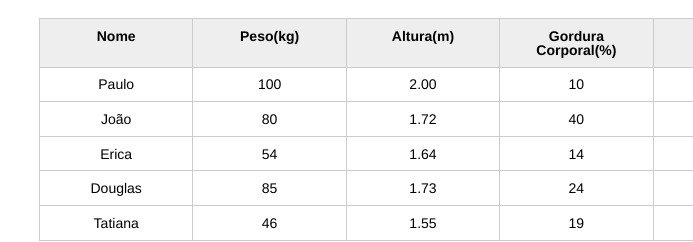
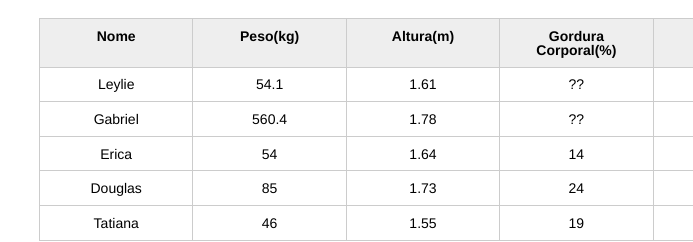
Before and after one commit to GabrielSilvaAraujo/ProjetosIniciais, a plain HTML site: page CursoJavaScript/introducao-javascript/index.html in a window 1280 px wide. Shown: the part 123-365 px from the top of the page, 217-910 px from the left. Drawn offline with Linux system fonts and the light colour scheme; a script that the page names is missing.

```diff
--- a/CursoJavaScript/introducao-javascript/index.html
+++ b/CursoJavaScript/introducao-javascript/index.html
@@ -31,19 +31,19 @@
 					</thead>
 					<tbody id="tabela-pacientes">
 						<tr class="paciente" id="primeiro-paciente">
-							<td class="info-nome">Paulo</td>
-							<td class="info-peso">100</td>
-							<td class="info-altura">2.00</td>
-							<td class="info-gordura">10</td>
-							<td class="info-imc">0</td>
+							<td class="info-nome">Leylie</td>
+							<td class="info-peso">54.1</td>
+							<td class="info-altura">1.61</td>
+							<td class="info-gordura">??</td>
+							<td class="info-imc" id="imcTexto">0</td>
 						</tr>
 
 						<tr class="paciente" id="segundo-paciente">
-							<td class="info-nome">João</td>
-							<td class="info-peso">80</td>
-							<td class="info-altura">1.72</td>
-							<td class="info-gordura">40</td>
-							<td class="info-imc">0</td>
+							<td class="info-nome">Gabriel</td>
+							<td class="info-peso">560.4</td>
+							<td class="info-altura">1.78</td>
+							<td class="info-gordura">??</td>
+							<td class="info-imc" id="imcTexto">0</td>
 						</tr>
 
 						<tr class="paciente" id="terceiro-paciente">
@@ -51,7 +51,7 @@
 							<td class="info-peso">54</td>
 							<td class="info-altura">1.64</td>
 							<td class="info-gordura">14</td>
-							<td class="info-imc">0</td>
+							<td class="info-imc" id="imcTexto">0</td>
 						</tr>
 
 						<tr class="paciente" id="quarto-paciente">
@@ -59,14 +59,14 @@
 							<td class="info-peso">85</td>
 							<td class="info-altura">1.73</td>
 							<td class="info-gordura">24</td>
-							<td class="info-imc">0</td>
+							<td class="info-imc" id="imcTexto">0</td>
 						</tr>
 						<tr class="paciente" id="quinto-paciente" >
 							<td class="info-nome">Tatiana</td>
 							<td class="info-peso">46</td>
 							<td class="info-altura">1.55</td>
 							<td class="info-gordura">19</td>
-							<td class="info-imc">0</td>
+							<td class="info-imc" id="imcTexto">0</td>
 						</tr>
 					</tbody>
 				</table>
```
Also changed, not shown: 1 other file.
